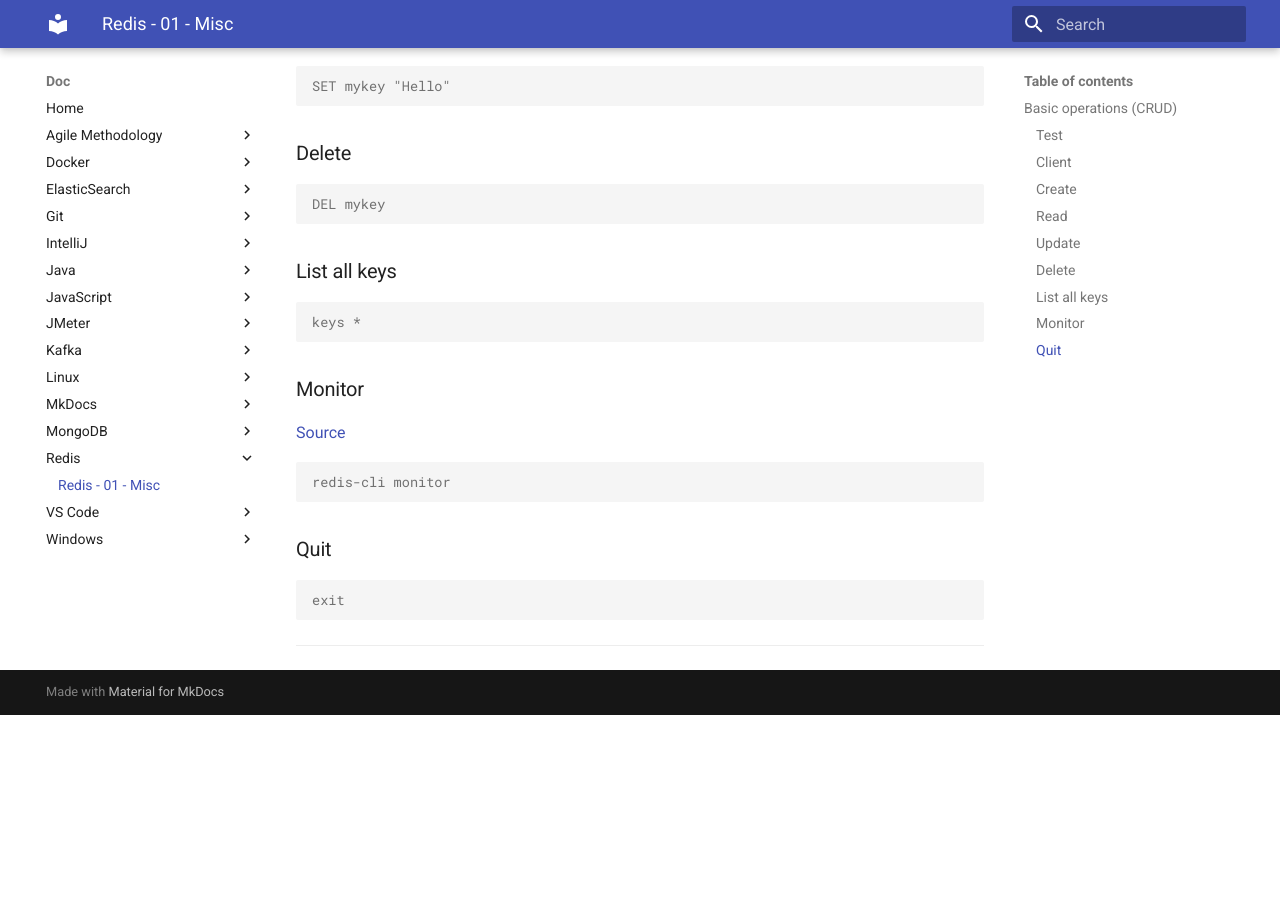
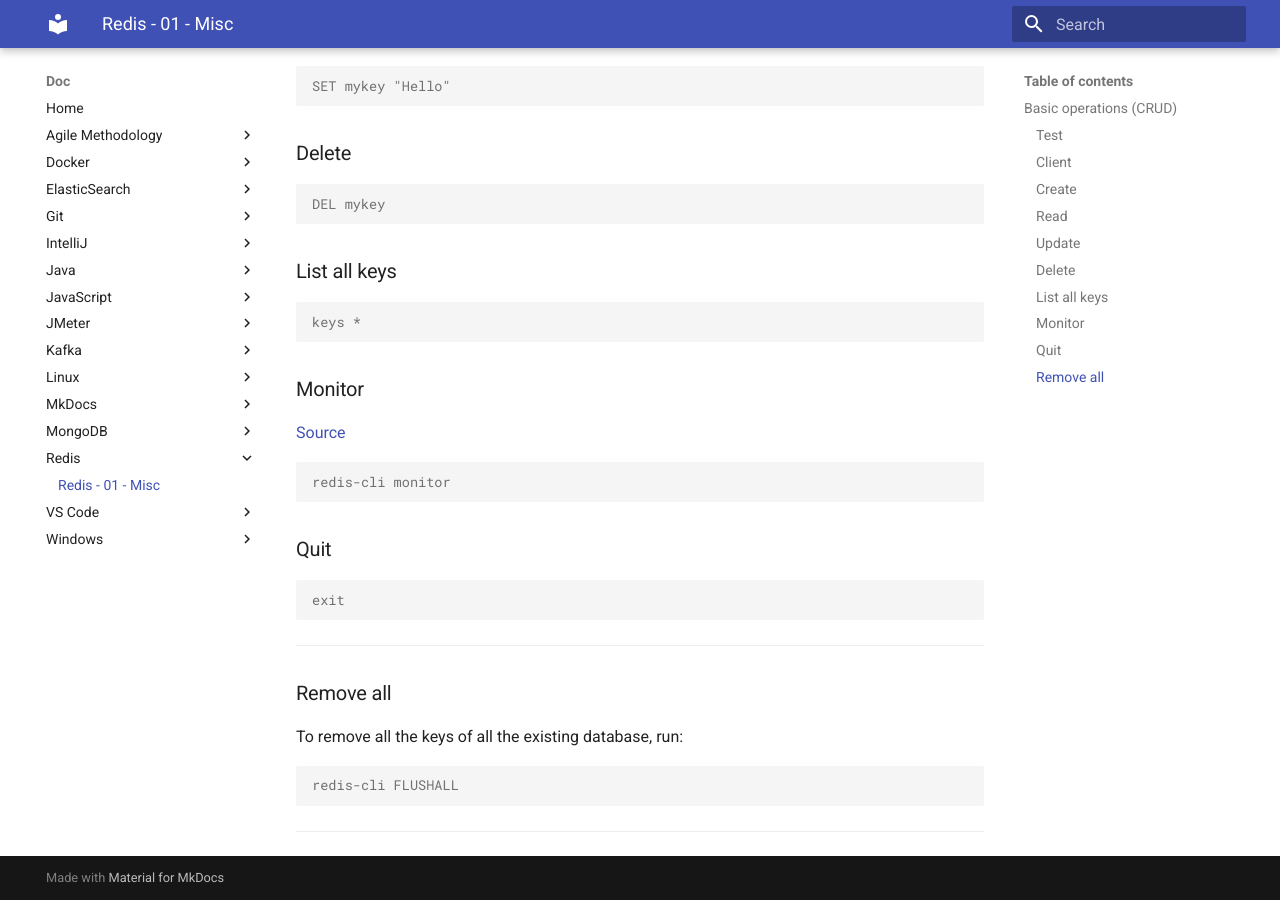
Before and after one commit to oldu73/doc, an MkDocs documentation site: the page built from docs/redis/1-redis-misc.md, in a window 1280 px wide and 900 px high, scrolled down 782 px. Built offline with MkDocs 1.6.1 and Material for MkDocs 9.7.7, drawn with Linux system fonts in a browser that asks for light colours; before the commit the page ends 1497 px from its top, so only the background shows below that.

Commit message:
redis flushall

````diff
--- a/docs/redis/1-redis-misc.md
+++ b/docs/redis/1-redis-misc.md
@@ -63,3 +63,13 @@
 ```
 
 ***
+
+### Remove all
+
+To remove all the keys of all the existing database, run:
+
+```console
+redis-cli FLUSHALL
+```
+
+***
````
